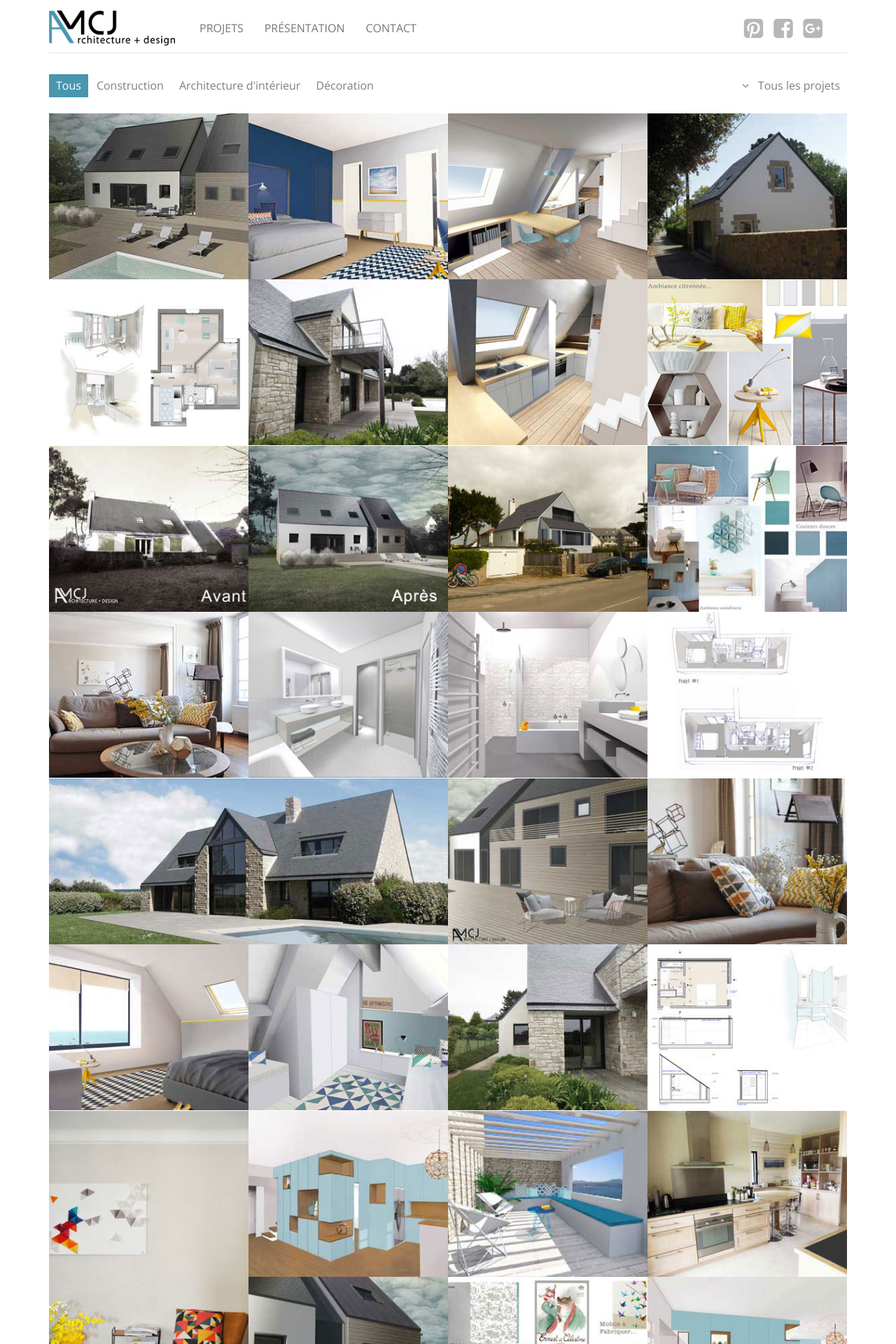
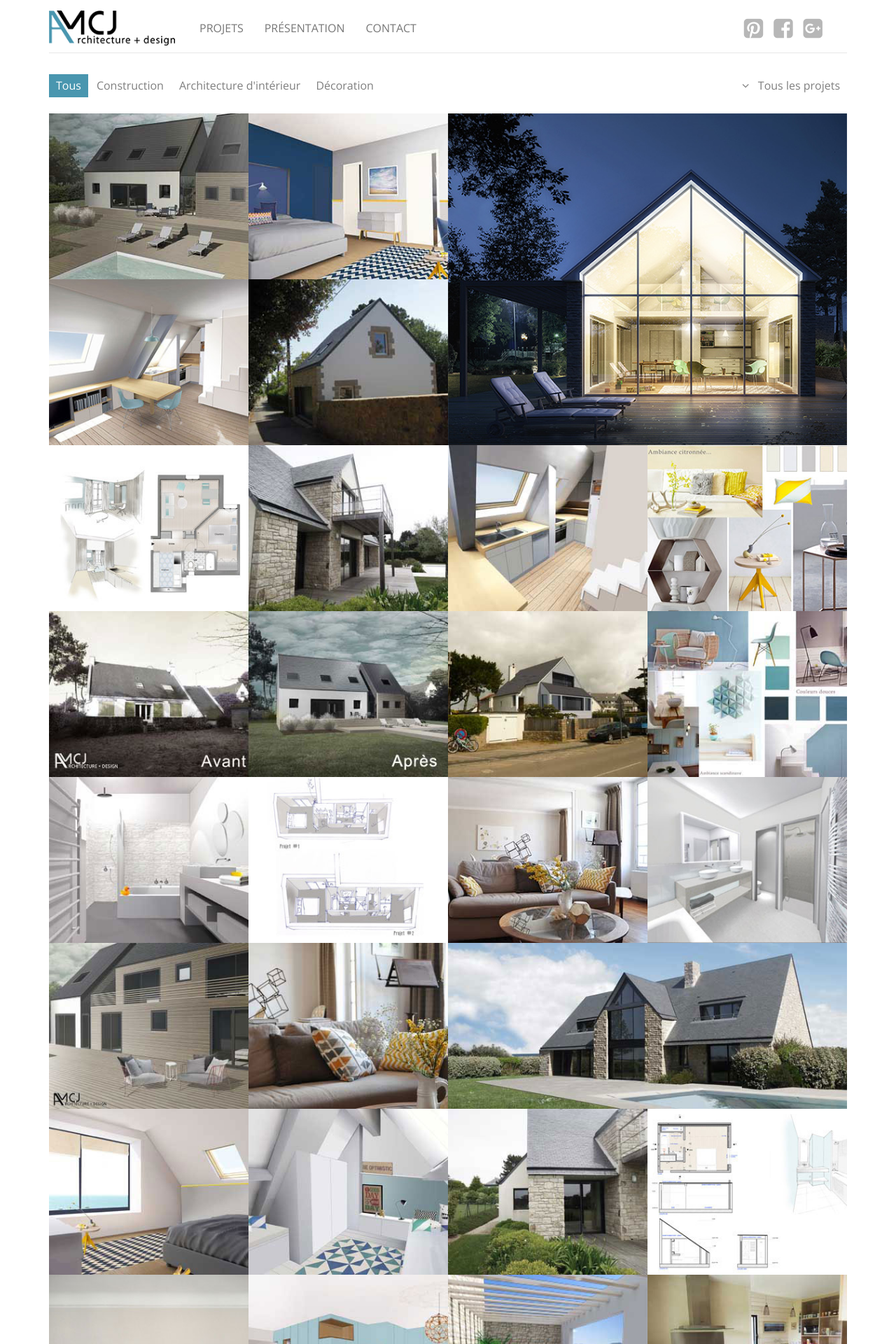
Before and after one commit to amcj-architecture/amcj-architecture.github.io, a Jekyll site: the page built from index.html, in a window 1280 px wide. Shown: the top 1920 px of the page at 70% size. Built offline with Jekyll 4.4.1, drawn with Linux system fonts in a browser that asks for light colours; nearby versions of some CDN libraries; Markdown is read by kramdown in place of the engine named in the settings.

Commit message:
add pignon sur mer project

```diff
--- a/_data/pictures.yml
+++ b/_data/pictures.yml
@@ -6,6 +6,10 @@
   type: inside
   index: 1
   css: normal
+- project: pignon_sur_mer
+  type: outside
+  index: 1
+  css: "w2 hx2"
 - project: renovation_duplex_trinite_sur_mer
   type: inside
   index: 1
--- a/_data/projects.yml
+++ b/_data/projects.yml
@@ -1,3 +1,8 @@
+pignon_sur_mer:
+  name: Pignon sur Mer
+  pictures: 1
+  loc: "Trinité Sur Mer, Morbihan, Bretagne, France"
+
 renovation_vue_golfe_du_morbihan:
   name: Rénovation Golfe du Morbihan
   pictures: 4
--- a/css/main.css
+++ b/css/main.css
@@ -128,14 +128,21 @@ hr{
   background-color: #4996af
 }
 .project{
-  width: 25%;
   cursor: -webkit-zoom-in;
   cursor: -moz-zoom-in;
   cursor: zoom-in;
 }
 
+.project.normal{
+  width: 285px;
+  height: 237px;
+}
 .project.w2{
-  width: 50%;
+  width: 570px;
+}
+
+.project.hx2{
+  height: 474px;
 }
 
 .img-desc{
```
Also changed, not shown: img/projets/pignon_sur_mer_1.jpg (added), img/projets/pignon_sur_mer_1_hq.jpg (added), 6 other files.
